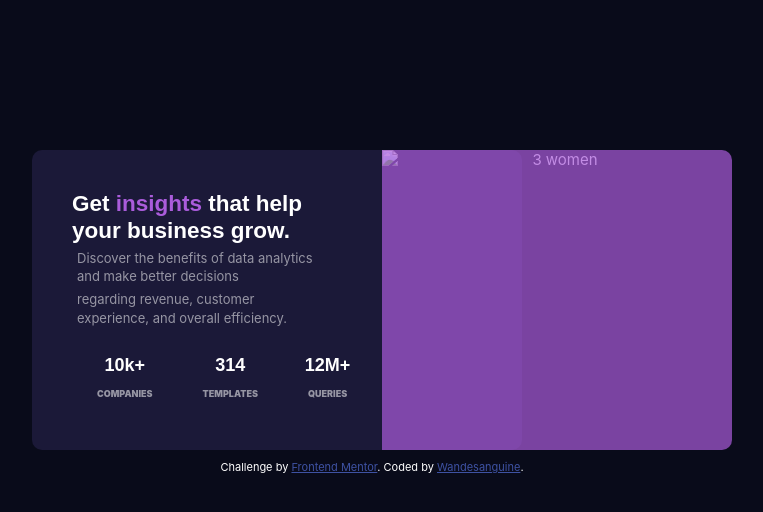
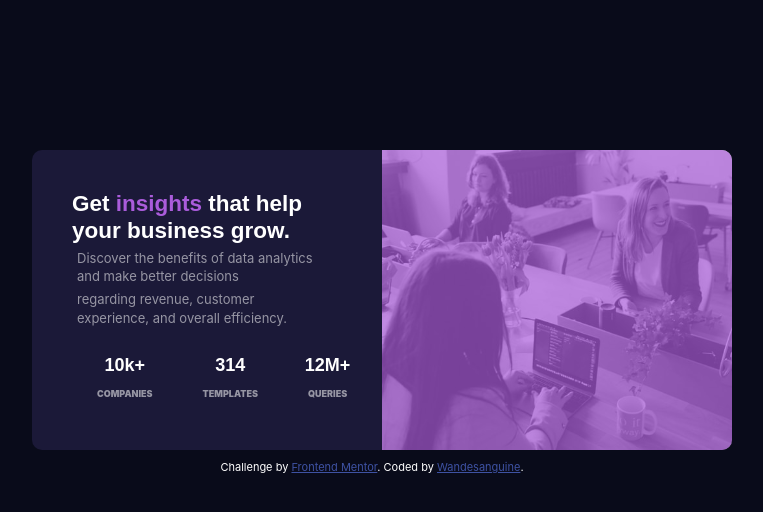
Before and after one commit to Wandesanguine/stats-preview, a plain HTML site: page index.html in a window 1280 px wide. Shown: the whole page, without its empty margins (268-1031 px from the left). Drawn offline with Linux system fonts and the light colour scheme.

Commit message:
Add files via upload

```diff
--- a/index.html
+++ b/index.html
@@ -15,9 +15,9 @@
     <div class="image">
       <div class="empty"></div>
       <picture>
-        <source media="(min-width:768px)" srcset="../stats-preview-card-component-main/images/image-header-desktop.jpg">
-        <source srcset="../stats-preview-card-component-main/images/image-header-mobile.jpg">
-        <img src="../stats-preview-card-component-main/images/image-header-mobile.jpg" alt="3 women">
+        <source media="(min-width:768px)" srcset="./images/image-header-desktop.jpg">
+        <source srcset="./images/image-header-mobile.jpg">
+        <img src="./images/image-header-desktop.jpg" alt="3 women">
       </picture>
     </div>
   <section>
```
